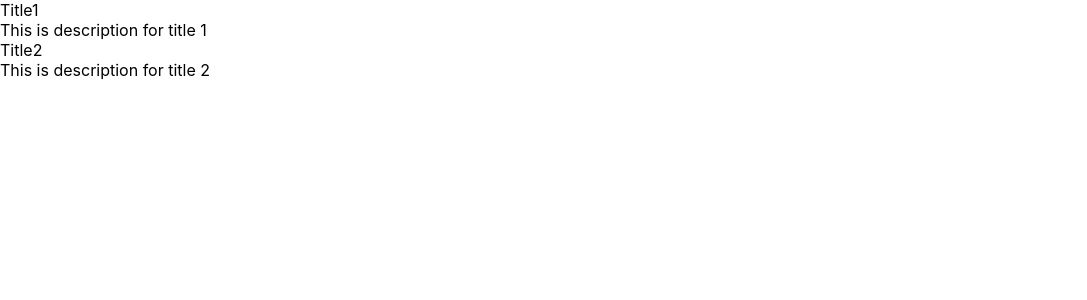
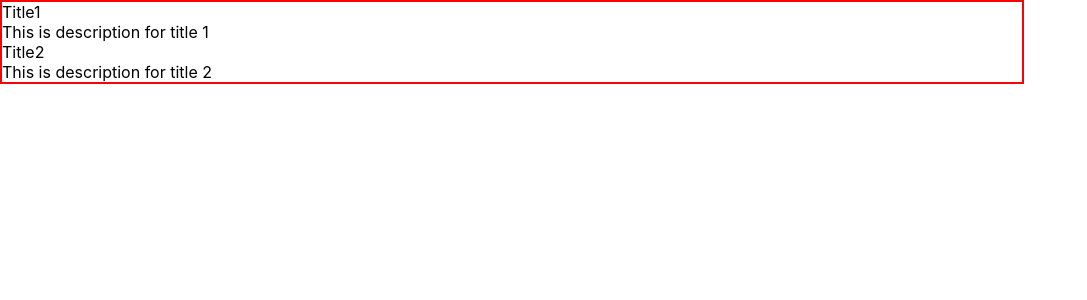
Before and after one commit to Mraj101/react-todo-app, a React (Create React App) app: page / in a window 1280 px wide. Shown: the top 300 px of the page, without its empty margins (0-1087 px from the left). Built offline with nearby package versions, Linux system fonts and the light colour scheme; the HTML template or start-up script is replaced by a standard one.

Commit message:
added files and styles

```diff
--- a/src/components/Home.js
+++ b/src/components/Home.js
@@ -1,6 +1,7 @@
 import React from 'react'
 import Todos from './Todos'
 
+import style from './home.module.css'
 
 const dummyTodo = [
     {
@@ -17,7 +18,9 @@ const dummyTodo = [
 ]
 const Home = () => {
   return (
-      <Todos todos={dummyTodo} />
+    <div className={style.container}>
+        <Todos todos={dummyTodo} />
+    </div>
   )
 }
 
--- /dev/null
+++ b/src/components/home.module.css
@@ -0,0 +1,6 @@
+
+
+.container{
+    width: 80vw;
+    border: 2px solid red;
+}
--- a/src/index.css
+++ b/src/index.css
@@ -1,3 +1,9 @@
+*{
+  margin: 0;
+  padding: 0;
+  box-sizing: border-box;
+}
+
 body {
   margin: 0;
   font-family: -apple-system, BlinkMacSystemFont, 'Segoe UI', 'Roboto', 'Oxygen',
@@ -11,3 +17,7 @@ code {
   font-family: source-code-pro, Menlo, Monaco, Consolas, 'Courier New',
     monospace;
 }
+
+.container{
+
+}
```
Also changed, not shown: src/components/todo.module.css (added), src/components/todos.module.css (added).
